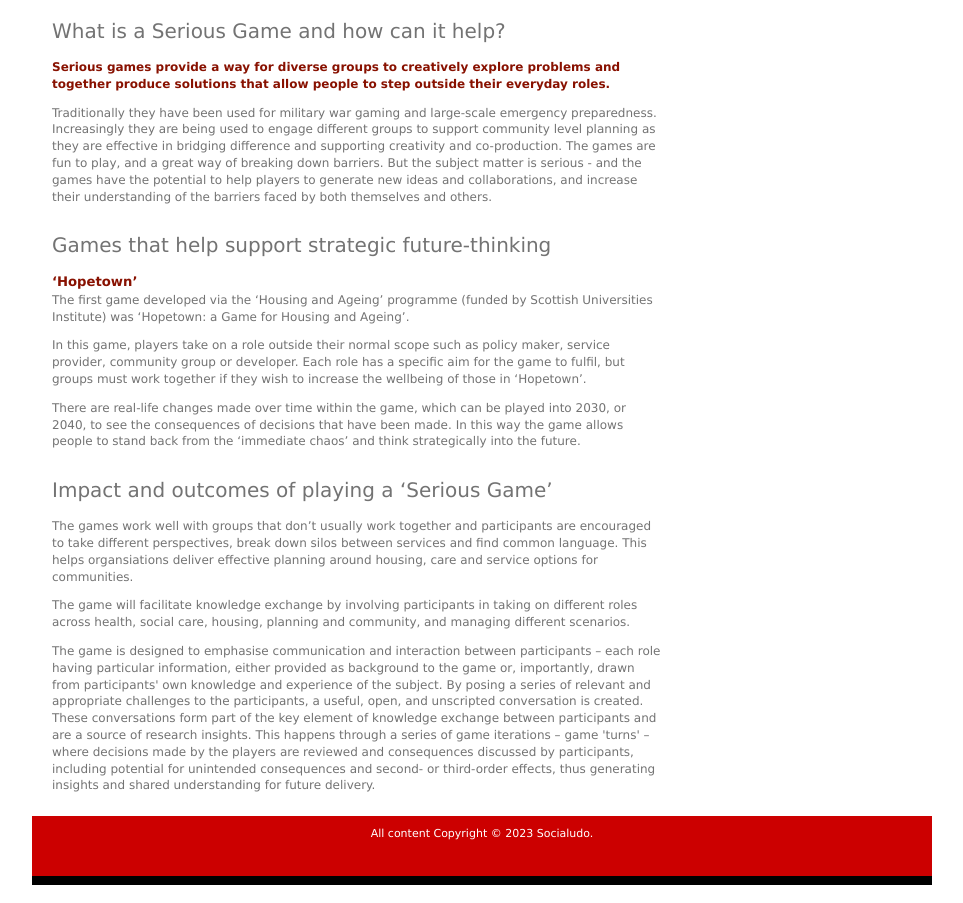
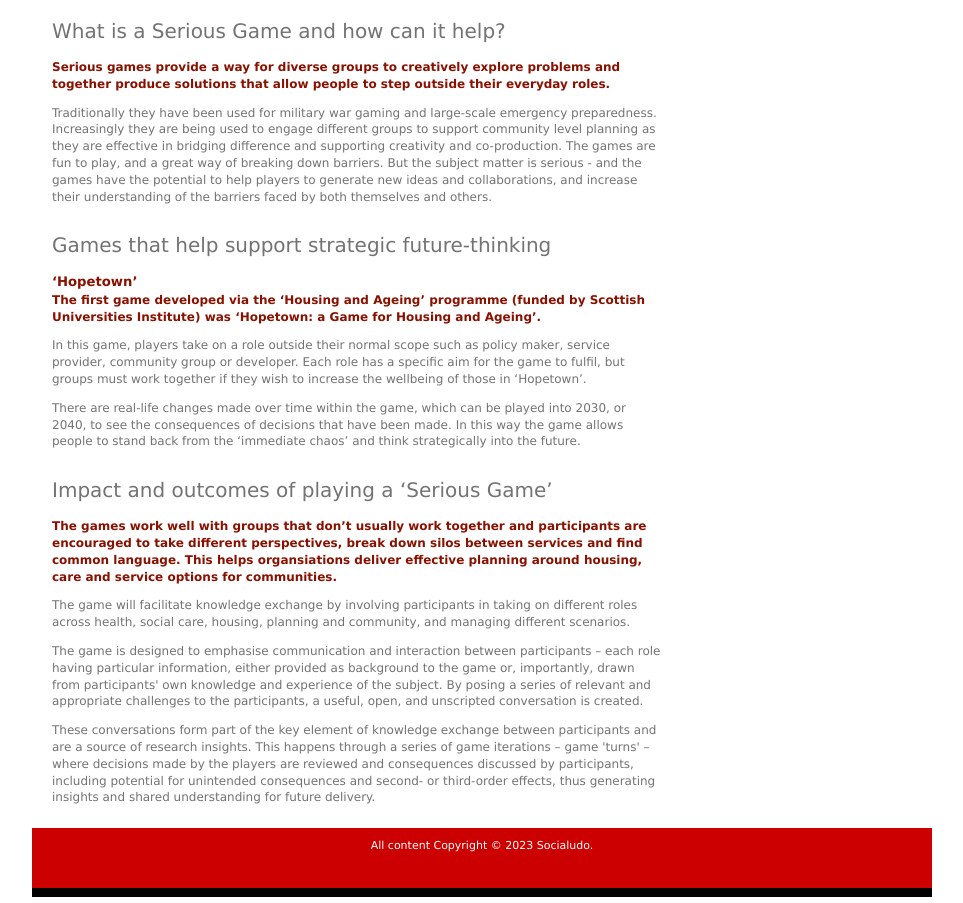
Before and after one commit to a1asdair/socialudo, a plain HTML site: page seriousgames.htm in a window 1280 px wide. Shown: the part 207-1110 px from the top of the page, without its empty margins (158-1121 px from the left). Drawn offline with Linux system fonts and the light colour scheme.

Commit message:
Update seriousgames.htm

```diff
--- a/seriousgames.htm
+++ b/seriousgames.htm
@@ -109,7 +109,7 @@
 	<h1>Games that help support strategic future-thinking </h1>
 	<h2>‘Hopetown’ </h2>
 
-	<p>The first game developed via the ‘Housing and Ageing’ programme (funded by Scottish Universities Institute) was ‘Hopetown: a Game for Housing and Ageing’.  </p>
+	<p><red><b>The first game developed via the ‘Housing and Ageing’ programme (funded by Scottish Universities Institute) was ‘Hopetown: a Game for Housing and Ageing’. </red></b> </p>
 
 	<p>In this game, players take on a role outside their normal scope such as policy maker, service provider, community group or developer. Each role has a specific aim for the game to fulfil, but groups must work together if they wish to increase the wellbeing of those in ‘Hopetown’.  </p>
 
@@ -118,11 +118,12 @@
 
 	<section id="impact">
 	<h1>Impact and outcomes of playing a ‘Serious Game’ </h1>
-	<p>The games work well with groups that don’t usually work together and participants are encouraged to take different perspectives, break down silos between services and find common language. This helps organsiations deliver effective planning around housing, care and service options for communities.</p>
+	<p><red><b>The games work well with groups that don’t usually work together and participants are encouraged to take different perspectives, break down silos between services and find common language. This helps organsiations deliver effective planning around housing, care and service options for communities.</red></b></p>
 
 <p>The game will facilitate knowledge exchange by involving participants in taking on different roles across health, social care, housing, planning and community, and managing different scenarios. </p>
 
-<p>The game is designed to emphasise communication and interaction between participants – each role having particular information, either provided as background to the game or, importantly, drawn from participants' own knowledge and experience of the subject. By posing a series of relevant and appropriate challenges to the participants, a useful, open, and unscripted conversation is created. These conversations form part of the key element of knowledge exchange between participants and are a source of research insights. This happens through a series of game iterations – game 'turns' – where decisions made by the players are reviewed and consequences discussed by participants, including potential for unintended consequences and second- or third-order effects, thus generating insights and shared understanding for future delivery. </p>
+<p>The game is designed to emphasise communication and interaction between participants – each role having particular information, either provided as background to the game or, importantly, drawn from participants' own knowledge and experience of the subject. By posing a series of relevant and appropriate challenges to the participants, a useful, open, and unscripted conversation is created. </p>
+		<p> These conversations form part of the key element of knowledge exchange between participants and are a source of research insights. This happens through a series of game iterations – game 'turns' – where decisions made by the players are reviewed and consequences discussed by participants, including potential for unintended consequences and second- or third-order effects, thus generating insights and shared understanding for future delivery. </p>
 	</section>
 
 </div>
```
